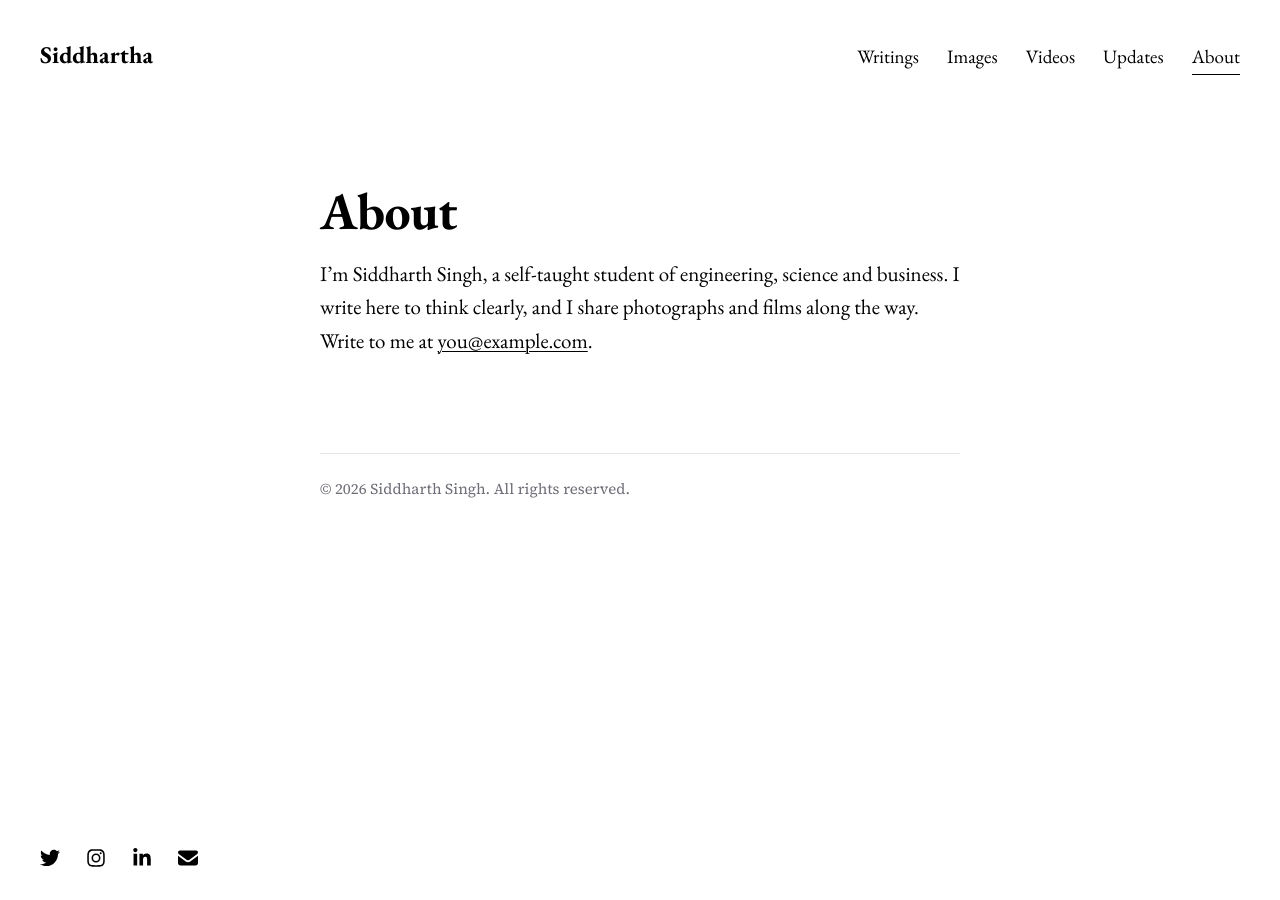
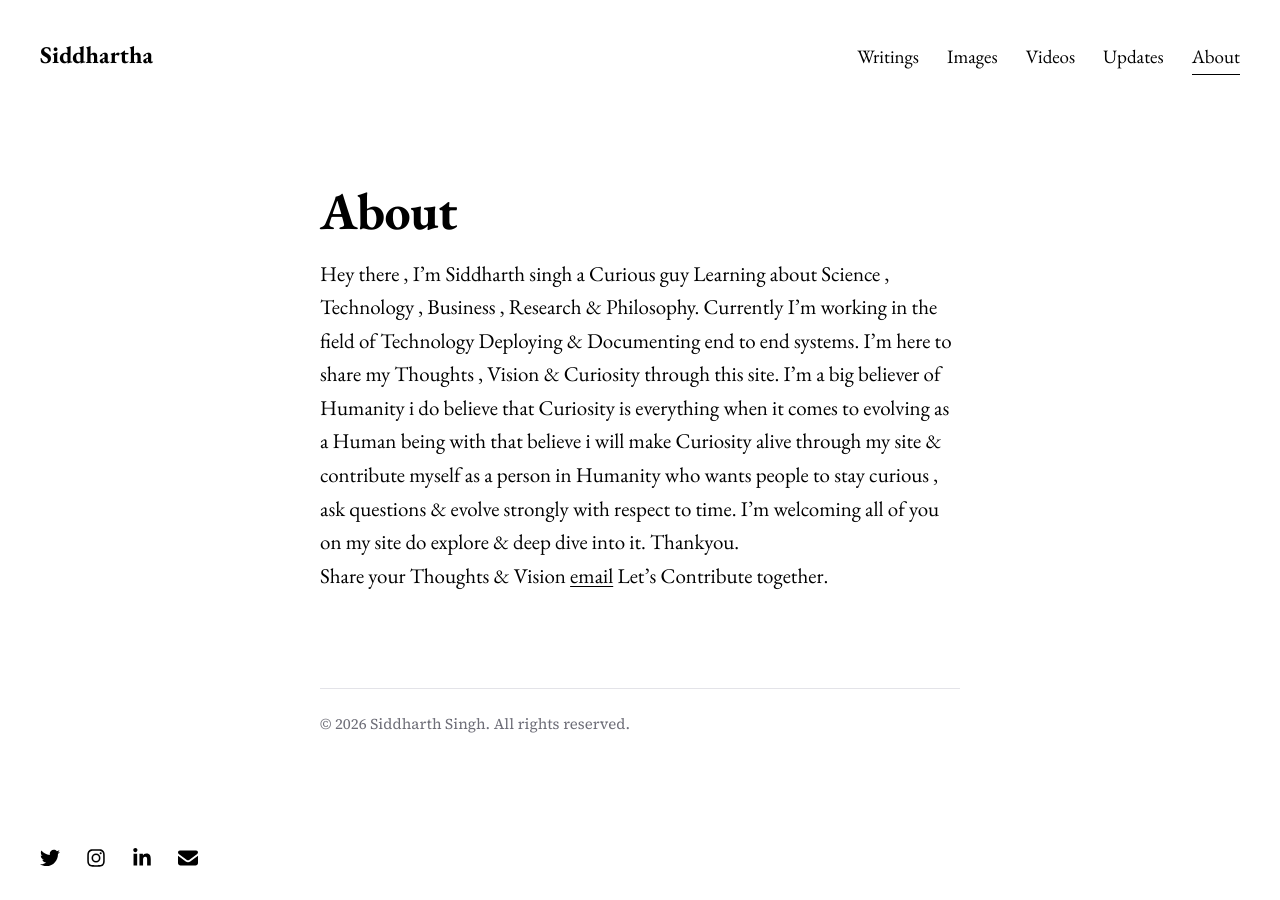
Before and after one commit to isthiscoder/Siddharth.blogs, a Jekyll site: the page built from about.md, in a window 1280 px wide. Built offline with Jekyll 4.4.1, drawn with Linux system fonts in a browser that asks for light colours.

Commit message:
Update about.md

```diff
--- a/about.md
+++ b/about.md
@@ -3,6 +3,6 @@ title: About
 permalink: /about/
 ---
 
-I'm Siddharth Singh, a self-taught student of engineering, science and business. I write here to think clearly, and I share photographs and films along the way.
+Hey there , I'm Siddharth singh a Curious guy Learning about Science , Technology , Business , Research & Philosophy. Currently I'm working in the field of Technology Deploying & Documenting end to end systems. I'm here to share my Thoughts , Vision & Curiosity through this site. I'm a big believer of Humanity i do believe that Curiosity is everything when it comes to evolving as a Human being with that believe i will make Curiosity alive through my site & contribute myself as a person in Humanity who wants people to stay curious , ask questions & evolve strongly with respect to time. I'm welcoming all of you on my site do explore & deep dive into it. Thankyou.
 
-Write to me at [you@example.com](mailto:you@example.com).
+Share your Thoughts & Vision [email](mailto:isidd.dev@gmail.com) Let's Contribute together.
```
